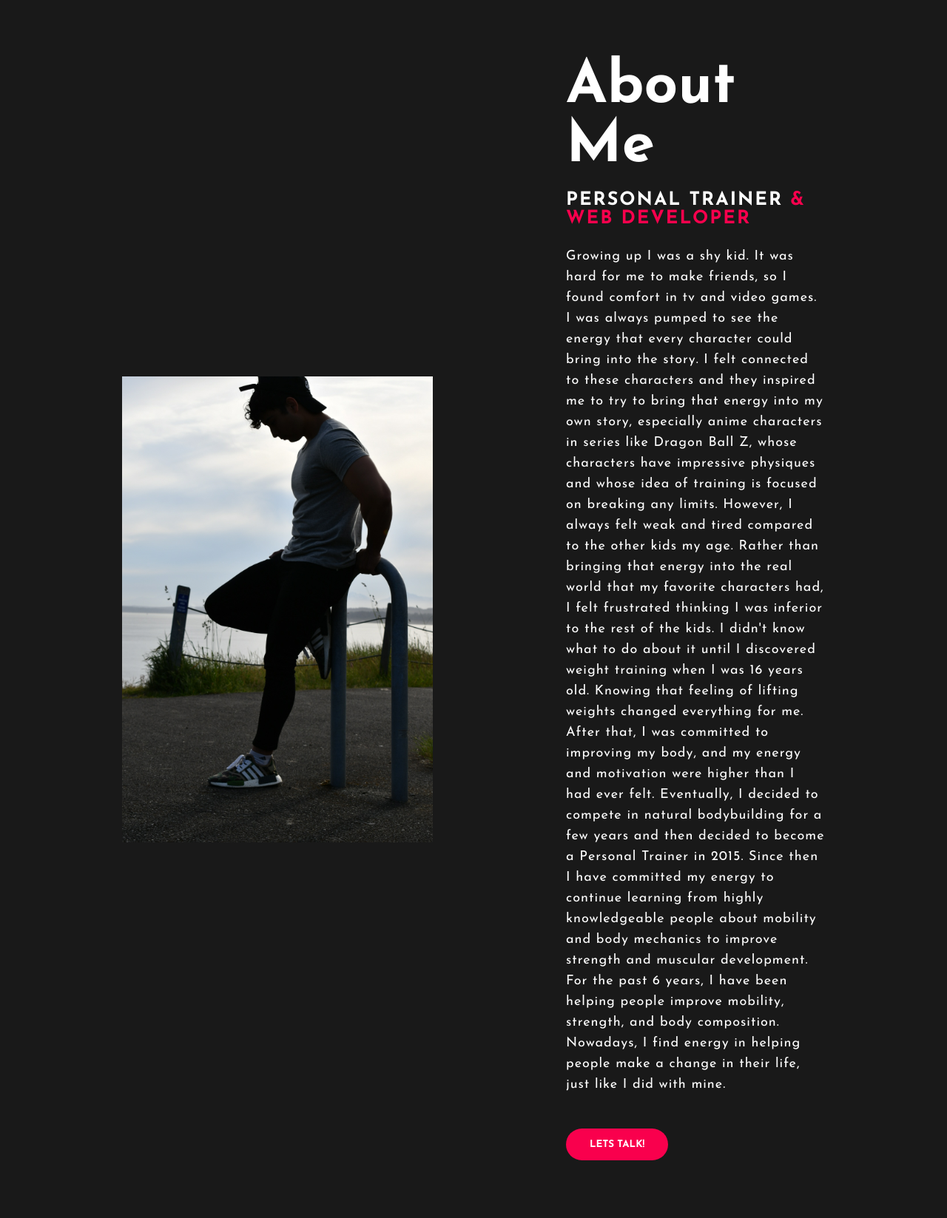
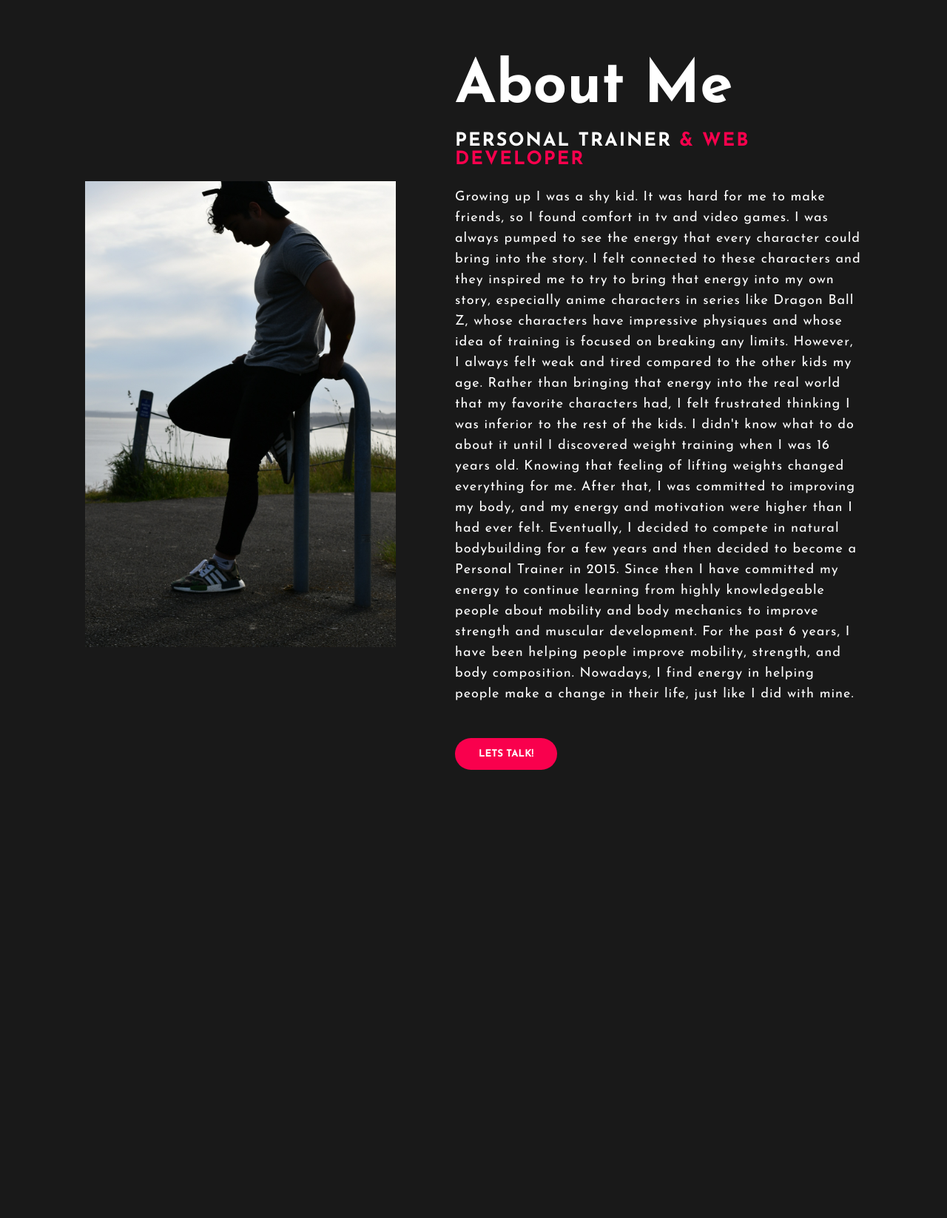
Before and after one commit to Goldnboy26/EMFITNESS, a PHP site: page /assets/bio.html in a window 1280 px wide. Shown: the whole page at 74% size. After the commit the page ends 1041 px from the top, so only its background shows below. Run offline with PHP 8.4, Linux system fonts and the light colour scheme.

Commit message:
switch things

```diff
--- a/assets/css/bio.css
+++ b/assets/css/bio.css
@@ -17,7 +17,7 @@
 }
 
 .about-text{
-    width: 350px;
+    width: 550px;
 }
 
 .main{
```
